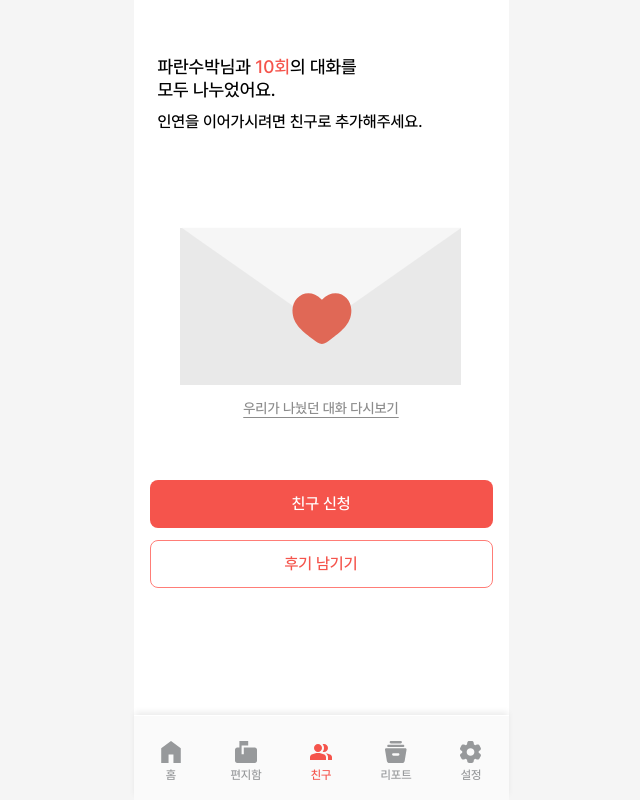
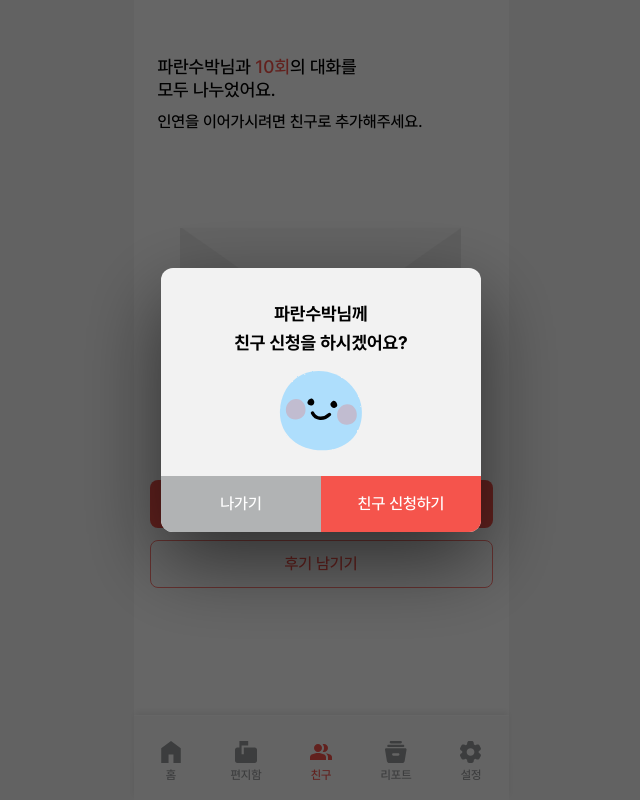
Before and after one commit to soksak-letter/soksak-Front, a React (Vite) app: page /friend/sent-transition in a window 1280 px wide. Both pictures are taken after a click on the button "친구 신청". Shown: the whole page, without its empty margins (319-959 px from the left). Built offline with nearby package versions, Linux system fonts and the light colour scheme.

Commit message:
[#55] feature : 친구신청 모달 추가 및 연결

```diff
--- a/src/components/modal/ModalRoot.tsx
+++ b/src/components/modal/ModalRoot.tsx
@@ -4,6 +4,7 @@ import FriendAddedModal from '@/modals/FriendAddedModal';
 
 import { useModalStore } from '@/stores/modalStore';
 import LetterSendingConfirm from '@/modals/LetterSendingConfirmModal';
+import FriendRequestModal from '@/modals/FriendRequestModal';
 
 export default function ModalRoot() {
   const { activeModal } = useModalStore();
@@ -21,6 +22,9 @@ export default function ModalRoot() {
     case 'letterSendingConfirm':
       return <LetterSendingConfirm />;
 
+    case 'friendRequest':
+      return <FriendRequestModal />;
+
     default:
       return null;
   }
--- /dev/null
+++ b/src/modals/FriendRequestModal.tsx
@@ -0,0 +1,56 @@
+import ModalFrame from '@/components/modal/ModalFrame';
+import { useModalStore } from '@/stores/modalStore';
+import HappyModalIcon from '@/assets/icons/HappyModalIcon.svg?react';
+
+export default function FriendRequestModal() {
+  const { closeModal, payload } = useModalStore();
+
+  // mock data
+  const receiver = '파란수박';
+
+  // TODO : 화면 설계서의 submit/stay 경로 확인
+  const handleStay = () => closeModal();
+
+  const handleSubmit = () => {
+    payload?.onConfirmFriendRequest?.();
+    closeModal();
+  };
+
+  return (
+    <ModalFrame>
+      <div
+        className='w-[320px] max-w-[92vw] overflow-hidden rounded-xl bg-[#F2F2F2] shadow-[0_30px_80px_rgba(0,0,0,0.55)]'
+        onClick={(e) => e.stopPropagation()}
+      >
+        {/* 본문 */}
+        <div className='px-6 py-6 pt-8 text-center flex flex-col items-center justify-center gap-3'>
+          <p className='ty-title3'>
+            {receiver}님께
+            <br />
+            친구 신청을 하시겠어요?
+          </p>
+          <HappyModalIcon />
+        </div>
+
+        {/* 하단 버튼 바 */}
+        <div className='grid grid-cols-2'>
+          <button
+            type='button'
+            onClick={handleStay}
+            className='h-14 bg-[#B1B3B4] ty-body3 text-(--color-white)'
+          >
+            나가기
+          </button>
+
+          <button
+            type='button'
+            onClick={handleSubmit}
+            className='h-14 bg-[#F5544C] ty-body3 text-(--color-white)'
+          >
+            친구 신청하기
+          </button>
+        </div>
+      </div>
+    </ModalFrame>
+  );
+}
--- a/src/pages/friend/FriendSentTransitionPage.tsx
+++ b/src/pages/friend/FriendSentTransitionPage.tsx
@@ -1,11 +1,22 @@
 import { Button } from '@/components/common/Button';
 import LetterEndedEnvelope from '@/assets/icons/LetterEndedEnvelope.svg?react';
-import { Link } from 'react-router-dom';
+import { Link, useNavigate } from 'react-router-dom';
+import { useModalStore } from '@/stores/modalStore';
 
 export default function FriendSentTransitionPage() {
+  const { openModal } = useModalStore();
+  const navigate = useNavigate();
+
   // mock data
   // TODO : 앞 페이지랑 props 연결하기
   const receiver = '파란수박';
+
+  const handleFriendRequest = () => {
+    openModal('friendRequest', {
+      // TODO : 친구 신청 후 화면 재설정
+      onConfirmFriendRequest: () => navigate('/friend'),
+    });
+  };
 
   return (
     <div className='min-h-dvh px-6 pt-14 pb-28'>
@@ -32,7 +43,9 @@ export default function FriendSentTransitionPage() {
 
       {/* Buttons */}
       <section className='mt-15 flex flex-col items-center gap-3'>
-        <Button className='w-[343px]'>친구 신청</Button>
+        <Button className='w-[343px]' onClick={handleFriendRequest}>
+          친구 신청
+        </Button>
         <Button className='w-[343px]' color='white'>
           후기 남기기
         </Button>
--- a/src/stores/modalStore.ts
+++ b/src/stores/modalStore.ts
@@ -5,6 +5,7 @@ export type ModalType =
   | 'onboardingSkipConfirm'
   | 'friendAdded'
   | 'letterSendingConfirm'
+  | 'friendRequest'
   | null;
 
 export type ModalPayload = {
@@ -21,6 +22,9 @@ export type ModalPayload = {
 
   // letterSendingConfirm
   onConfirmSending?: () => void;
+
+  // friendRequest
+  onConfirmFriendRequest?: () => void;
 };
 
 interface ModalState {
```
